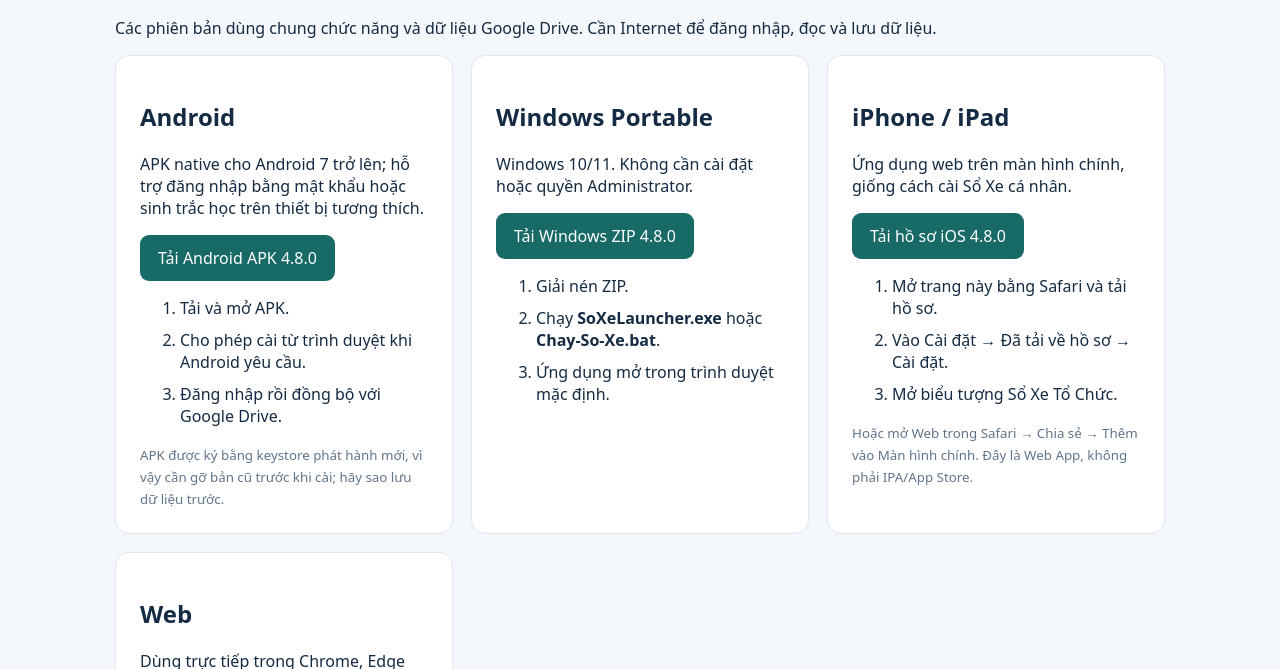
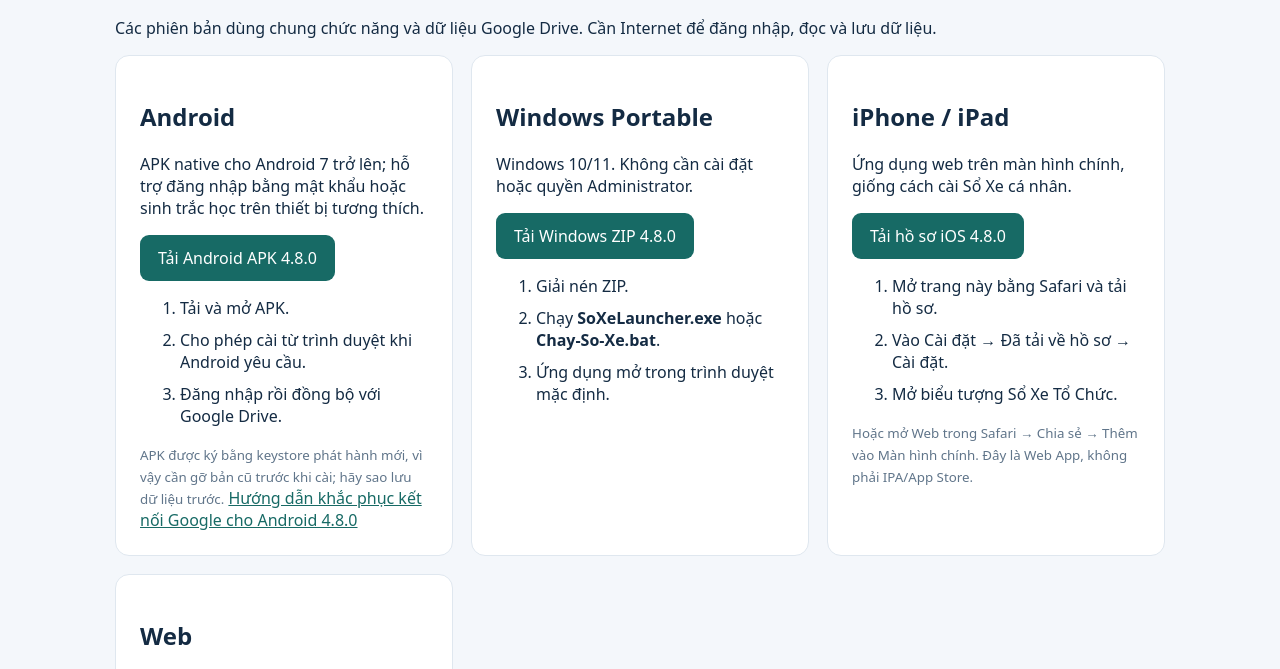
Before and after one commit to lehuynhanhtu-prog/so-xe-to-chuc, a website: page docs/downloads.html in a window 1280 px wide. Shown: the part 114-783 px from the top of the page. Drawn offline with Linux system fonts and the light colour scheme.

Commit message:
Link Android OAuth troubleshooting from downloads page

```diff
--- a/docs/downloads.html
+++ b/docs/downloads.html
@@ -2,7 +2,7 @@
 <html lang="vi"><head><meta charset="utf-8"><meta name="viewport" content="width=device-width,initial-scale=1"><title>Tải Sổ Xe Tổ Chức</title><link rel="icon" href="icons/icon.svg"><style>
 body{font:16px system-ui;background:#f4f7fb;color:#142b43;margin:0}main{max-width:1050px;margin:auto;padding:28px}a{color:#176a65}h1{font-size:30px}.grid{display:grid;grid-template-columns:repeat(auto-fit,minmax(250px,1fr));gap:18px}article{background:white;border:1px solid #dfe7ef;border-radius:14px;padding:24px}.button{display:inline-block;background:#176a65;color:white;padding:12px 18px;border-radius:9px;text-decoration:none}li{margin:10px 0}small{color:#60758a}footer{margin-top:24px}
 </style></head><body><main><a href="./">← Mở Sổ Xe Tổ Chức</a><h1>Tải Sổ Xe Tổ Chức · 4.8.0</h1><p>Các phiên bản dùng chung chức năng và dữ liệu Google Drive. Cần Internet để đăng nhập, đọc và lưu dữ liệu.</p><div class="grid">
-<article><h2>Android</h2><p>APK native cho Android 7 trở lên; hỗ trợ đăng nhập bằng mật khẩu hoặc sinh trắc học trên thiết bị tương thích.</p><a class="button" href="https://github.com/lehuynhanhtu-prog/so-xe-to-chuc/releases/download/platform-v4.8.0/So-Xe-To-Chuc-Android-4.8.0.apk">Tải Android APK 4.8.0</a><ol><li>Tải và mở APK.</li><li>Cho phép cài từ trình duyệt khi Android yêu cầu.</li><li>Đăng nhập rồi đồng bộ với Google Drive.</li></ol><small>APK được ký bằng keystore phát hành mới, vì vậy cần gỡ bản cũ trước khi cài; hãy sao lưu dữ liệu trước.</small></article>
+<article><h2>Android</h2><p>APK native cho Android 7 trở lên; hỗ trợ đăng nhập bằng mật khẩu hoặc sinh trắc học trên thiết bị tương thích.</p><a class="button" href="https://github.com/lehuynhanhtu-prog/so-xe-to-chuc/releases/download/platform-v4.8.0/So-Xe-To-Chuc-Android-4.8.0.apk">Tải Android APK 4.8.0</a><ol><li>Tải và mở APK.</li><li>Cho phép cài từ trình duyệt khi Android yêu cầu.</li><li>Đăng nhập rồi đồng bộ với Google Drive.</li></ol><small>APK được ký bằng keystore phát hành mới, vì vậy cần gỡ bản cũ trước khi cài; hãy sao lưu dữ liệu trước.</small> <a href="android-google.html">Hướng dẫn khắc phục kết nối Google cho Android 4.8.0</a></article>
 <article><h2>Windows Portable</h2><p>Windows 10/11. Không cần cài đặt hoặc quyền Administrator.</p><a class="button" href="https://github.com/lehuynhanhtu-prog/so-xe-to-chuc/releases/download/platform-v4.8.0/So-Xe-To-Chuc-Windows-4.8.0.zip">Tải Windows ZIP 4.8.0</a><ol><li>Giải nén ZIP.</li><li>Chạy <b>SoXeLauncher.exe</b> hoặc <b>Chay-So-Xe.bat</b>.</li><li>Ứng dụng mở trong trình duyệt mặc định.</li></ol></article>
 <article><h2>iPhone / iPad</h2><p>Ứng dụng web trên màn hình chính, giống cách cài Sổ Xe cá nhân.</p><a class="button" href="https://github.com/lehuynhanhtu-prog/so-xe-to-chuc/releases/download/platform-v4.8.0/So-Xe-To-Chuc-iOS-4.8.0.mobileconfig">Tải hồ sơ iOS 4.8.0</a><ol><li>Mở trang này bằng Safari và tải hồ sơ.</li><li>Vào Cài đặt → Đã tải về hồ sơ → Cài đặt.</li><li>Mở biểu tượng Sổ Xe Tổ Chức.</li></ol><small>Hoặc mở Web trong Safari → Chia sẻ → Thêm vào Màn hình chính. Đây là Web App, không phải IPA/App Store.</small></article>
 <article><h2>Web</h2><p>Dùng trực tiếp trong Chrome, Edge hoặc Safari. Luôn nhận bản cập nhật mới.</p><a class="button" href="./">Mở bản Web</a><p><a href="https://github.com/lehuynhanhtu-prog/so-xe-to-chuc/releases/download/platform-v4.8.0/So-Xe-To-Chuc-Web-4.8.0.zip">Tải gói Web 4.8.0 (ZIP)</a></p><small>Gói ZIP dành cho tự host HTTPS; cần cấu hình origin OAuth tương ứng.</small></article>
```
